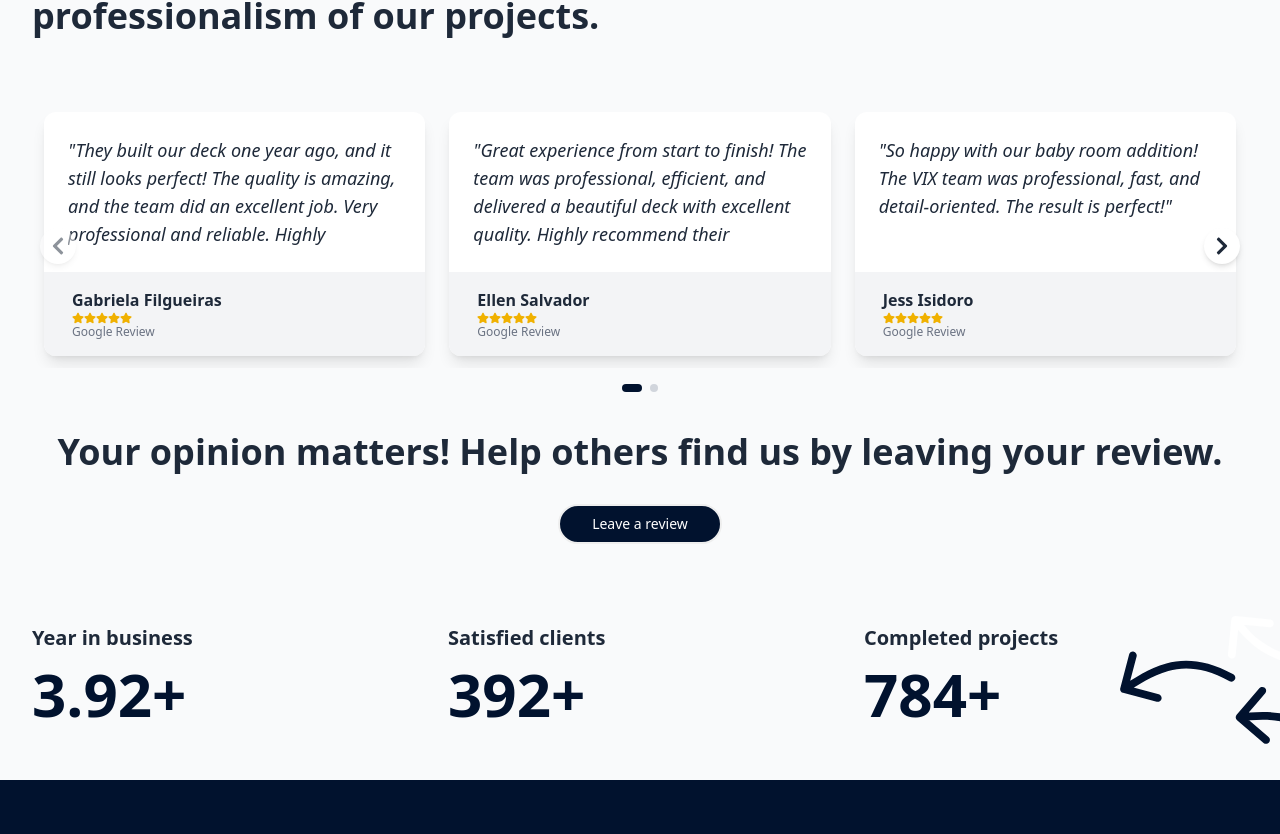
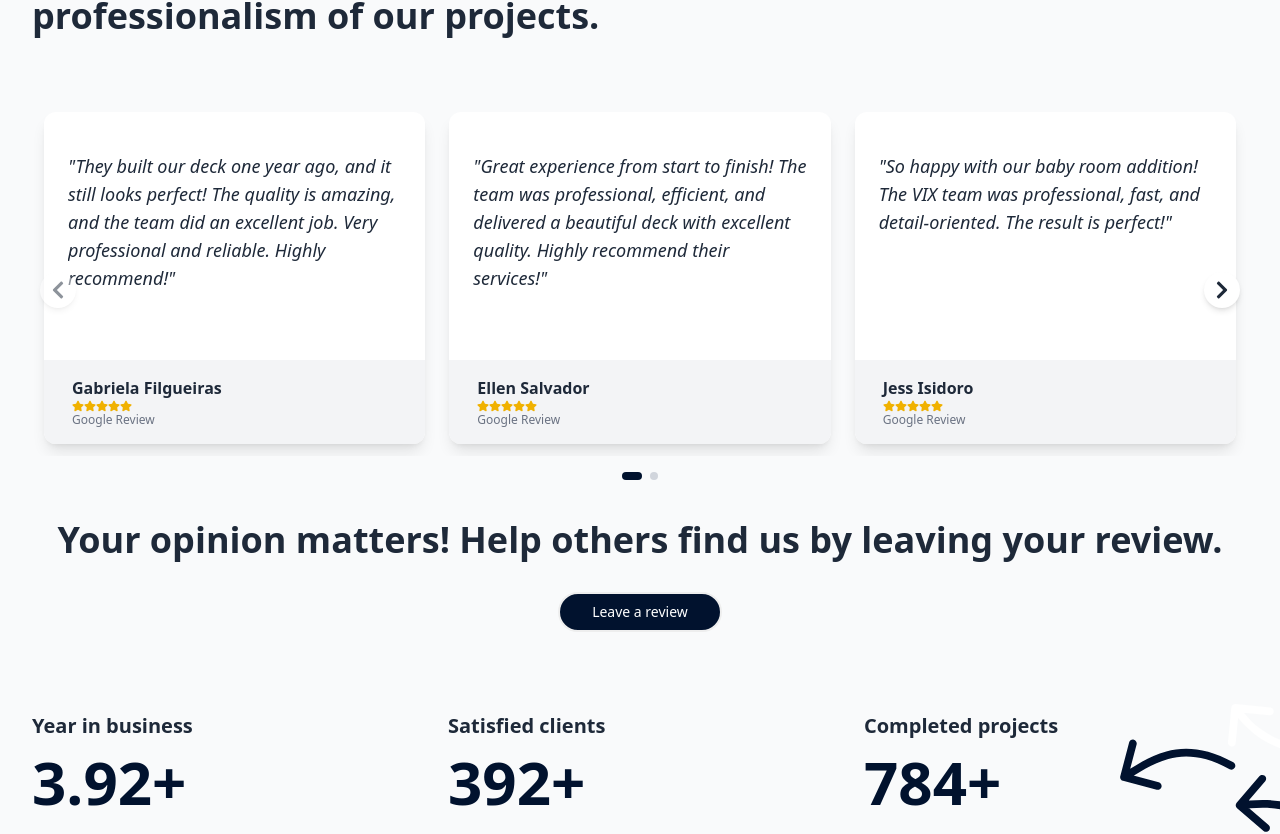
Before and after one commit to ffozzatti/vixx, a Next.js app: page / in a window 1280 px wide. Shown: the part 1838-2672 px from the top of the page. Built offline with nearby package versions, Linux system fonts and the light colour scheme.

Commit message:
ajustes finais

```diff
--- a/app/components/Contact.tsx
+++ b/app/components/Contact.tsx
@@ -112,7 +112,7 @@ const Contact: React.FC = () => {
                     type="text"
                     name="phoneNumber"
                     id="phoneNumber"
-                    placeholder="(nnn) nnn-nnnn "
+                    placeholder=" "
                     className="py-2.5 sm:py-3 px-4 block w-full border-gray-200 border-2 rounded-lg sm:text-sm focus:border-blue-500 focus:ring-blue-500 disabled:opacity-50 disabled:pointer-events-none"
                     // 3. Adicione as propriedades 'value' e 'onChange'
                     value={phoneNumber}
--- a/app/components/Testimonials.tsx
+++ b/app/components/Testimonials.tsx
@@ -229,7 +229,7 @@ const Testimonials = () => {
                 >
                   <div className="flex flex-col bg-white rounded-xl shadow-lg hover:shadow-xl transition duration-300 w-full">
                     <div className="flex-auto p-4 md:p-6">
-                      <p className="text-base italic md:text-lg text-gray-800 h-28 overflow-hidden">
+                      <p className="text-base italic md:text-lg text-gray-800  overflow-hidden py-4">
                         &quot;{card.quote}&quot;
                       </p>
                     </div>
--- a/next.config.ts
+++ b/next.config.ts
@@ -1,9 +1,16 @@
+// next.config.js (ou next.config.mjs)
+
 import type { NextConfig } from "next";
 
 const nextConfig: NextConfig = {
-  /* config options here */
+  // Mantém a exportação estática
+  output: 'export',
+
   images: {
-    domains: ['https://pub-e4e2e5cae6524c088fbf837386bbf5de.r2.dev'],
+    // DESABILITA A OTIMIZAÇÃO DE IMAGEM para ser compatível com o modo estático
+    unoptimized: true,
+    // Mantém a configuração de domínios
+    domains: ['pub-e4e2e5cae6524c088fbf837386bbf5de.r2.dev'],
   },
 };
 
```
